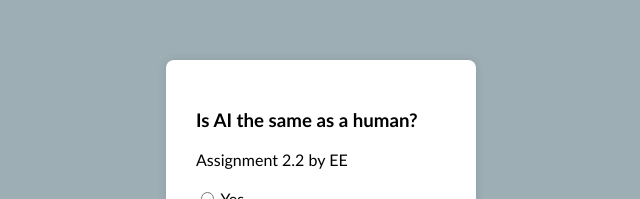
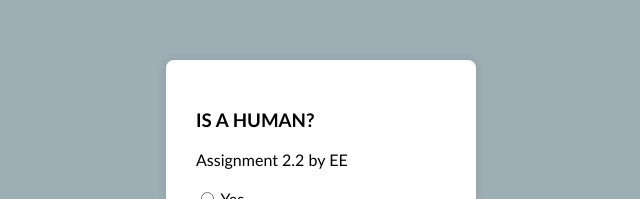
Before and after one commit to eeekat/Assignment-2.2, a plain HTML site: page index.html in a window 1280 px wide. Shown: the part 177-376 px from the top of the page, without its empty margins (319-959 px from the left). Drawn offline with Linux system fonts and the light colour scheme.

Commit message:
Update index.html

```diff
--- a/index.html
+++ b/index.html
@@ -9,7 +9,7 @@
 <body>
     <div id="quiz-container">
         <!-- Main title -->
-        <h3>Is AI the same as a human?</h3>
+        <h3>IS A HUMAN?</h3>
         <!-- Subhead -->
         <body>Assignment 2.2 by EE</body>
         <div class="choices">
```
